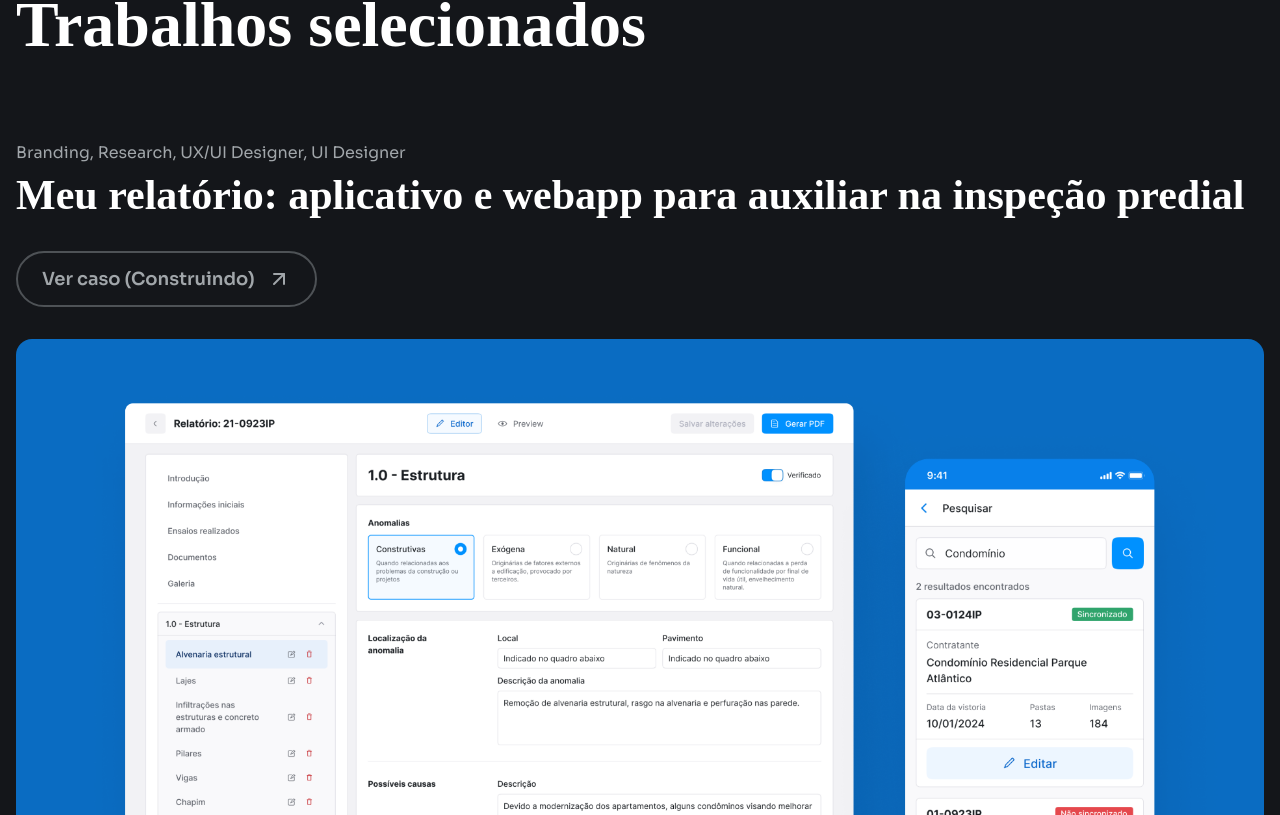
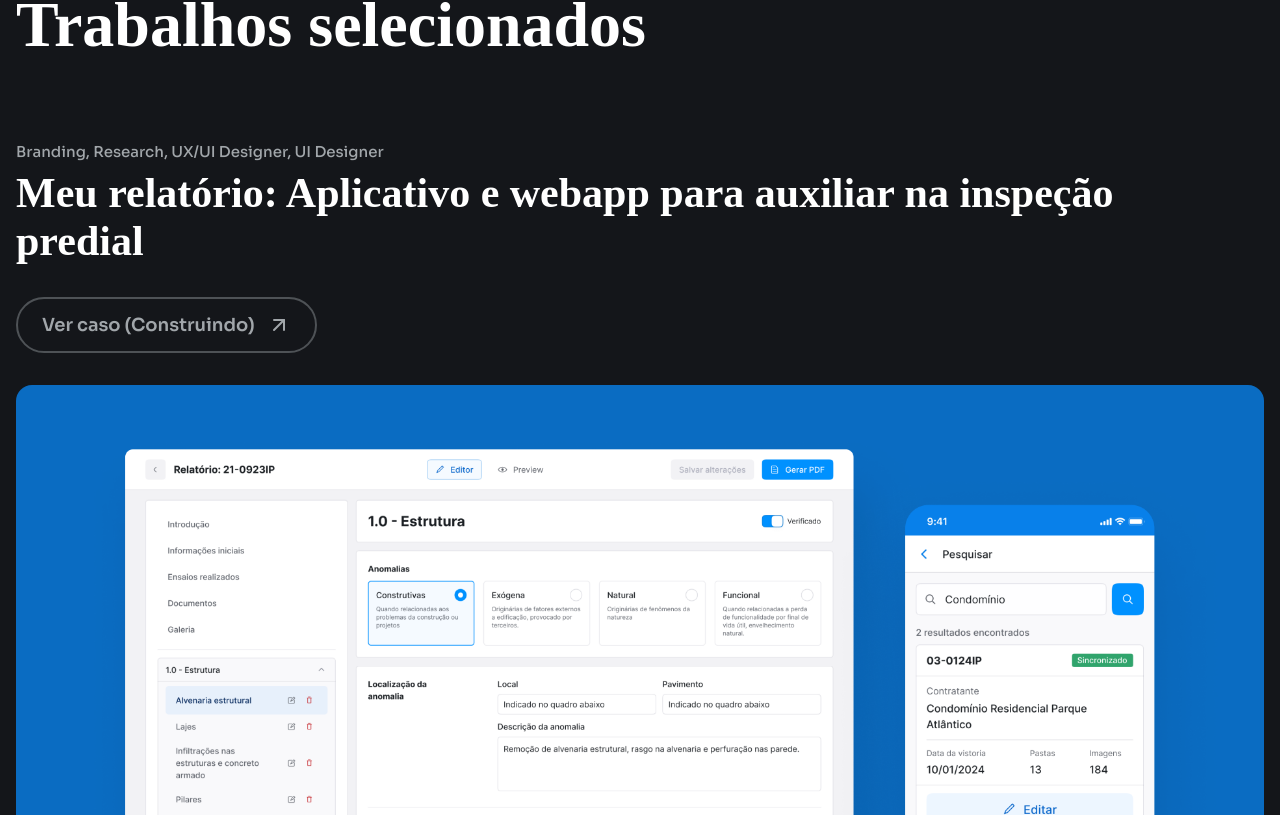
Before and after one commit to paulojanai/my-website-react, a React (Vite) app: page / in a window 1280 px wide. Shown: the part 965-1780 px from the top of the page. Built offline with nearby package versions, Linux system fonts and the light colour scheme; a web font is replaced by a local one.

Commit message:
feat: text card work

```diff
--- a/src/components/card/CardWork.tsx
+++ b/src/components/card/CardWork.tsx
@@ -17,6 +17,7 @@ const CardWork: React.FC<ICase> = ({
         <h3>
           {title}: {description}
         </h3>
+        {/* <p className='body-md paragraph-medium'>{description}</p> */}
       </div>
       <Button size='medium' disabled={comingSoon} href={href}>
         <p>Ver caso {comingSoon && '(Construindo)'}</p>
--- a/src/data/cases/casesWork.ts
+++ b/src/data/cases/casesWork.ts
@@ -45,7 +45,7 @@ const MyReport : ICase = {
   descriptionRoles: 'Branding, Research, UX/UI Designer, UI Designer',
   title:
   `Meu relatório`,
-  description: "aplicativo e webapp para auxiliar na inspeção predial",
+  description: "Aplicativo e webapp para auxiliar na inspeção predial",
   // href: "cases/my-report-online",
   roles: 'UX/UI Designer, Visual Design, Graphic Design, Illustrations',
   products: 'WebApp, App Android e Template PDF',
@@ -60,7 +60,7 @@ const EntregouMe: ICase = {
   descriptionRoles: 'UX/UI Designer, UI Designer',
   title:
     'Entregou.me Client',
-    description: "plataforma para gerenciar, realizar e acompanhar pedidos",
+    description: "Plataforma para gerenciar lojas, realizar e acompanhar pedidos.",
     // href: "cases/entregou-me-web",
     roles: 'UX/UI Designer, Visual Design',
   products: 'Website',
--- a/src/pages/about.tsx
+++ b/src/pages/about.tsx
@@ -126,13 +126,14 @@ function About() {
             </div>
             <div className='ui-design'>
               <p className='text-colors'>
-                Paleta de cores e 9 variables <br />
+                Paleta de cores com 9 variables <br />
                 baseada no sistema ClickUP
               </p>
 
               <p className='text-app'>
-                App projetado para o <br />
-                programa de dev.academy
+                App projetado para o programa
+                <br />
+                de seleção dev.academy
               </p>
               <img
                 src={imgColors}
--- a/src/scss/_typography.scss
+++ b/src/scss/_typography.scss
@@ -120,11 +120,11 @@ h5 {
 }
 
 .body-sm {
-  font-size: 1.6rem;
-  font-weight: 400;
+  font-size: 1.5rem;
+  font-weight: 500;
 
   @include responsive(768px) {
-    font-size: 1.4rem;
+    font-size: 1.3rem;
   }
 }
 
--- a/src/scss/components/card/_card-work.scss
+++ b/src/scss/components/card/_card-work.scss
@@ -1,6 +1,29 @@
 .card-work {
   @include flex(column, start, center);
   gap: 3.2rem;
+
+  .text {
+    p {
+      &.body-sm {
+        color: $grayscale-300;
+        margin-bottom: 0.8rem;
+      }
+    }
+
+    h3 {
+      width: 100%;
+      max-width: 110rem;
+    }
+
+    p {
+      &.body-md {
+        width: 100%;
+        max-width: 72rem;
+        margin-top: 1.2rem;
+        color: $grayscale-300;
+      }
+    }
+  }
 
   a {
     &.thumb {
@@ -21,13 +44,4 @@
       }
     }
   }
-
-  .text {
-    p {
-      &.body-sm {
-        color: $grayscale-300;
-        margin-bottom: 0.8rem;
-      }
-    }
-  }
 }
```
